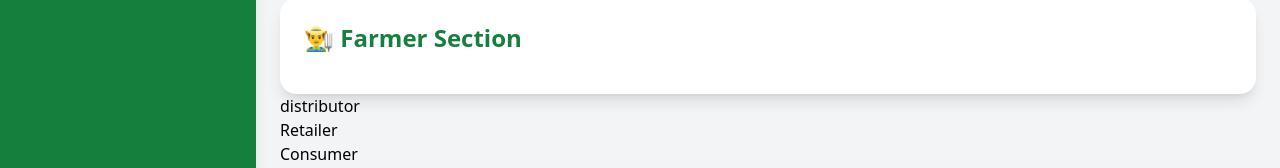
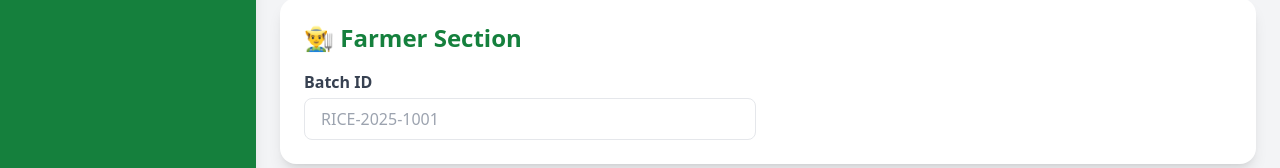
Before and after one commit to Ashiqur97/verification-of-farming-products-using-supply-chain, a React (Create React App) app: page / in a window 1280 px wide. Shown: the part 542-710 px from the top of the page. Built offline with nearby package versions, Linux system fonts and the light colour scheme.

Commit message:
frontend

```diff
--- a/src/components/farmer.js
+++ b/src/components/farmer.js
@@ -4,8 +4,12 @@ const farmer = ({active}) => {
   return (
     <section className={`content-section ${active ? 'active' : ''} bg-white rounded-2xl shadow-lg p-6`}>
         <h2 className="text-2xl font-bold mb-4 text-green-700">👨‍🌾 Farmer Section</h2>
-        <form className='grid grid-cols-1 md:grid-cols-6 gap-6'>
-
+          <form className="grid grid-cols-1 md:grid-cols-2 gap-6">
+        <div>
+          <label className="block text-gray-700 font-semibold">Batch ID</label>
+          <input type="text" placeholder="RICE-2025-1001"
+                 className="w-full border rounded-lg px-4 py-2 mt-1 focus:ring-2 focus:ring-green-400" />
+        </div>
         </form>
     </section>
   )
```
